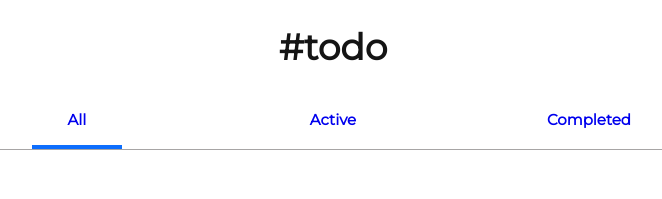
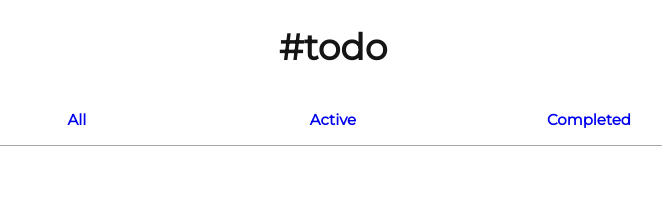
Before and after one commit to faustoleal/toDo-react, a React (Vite) app: page / in a window 1280 px wide. Shown: the top 199 px of the page, without its empty margins (307-969 px from the left). Built offline with nearby package versions, Linux system fonts and the light colour scheme.

Commit message:
arreglando enlaces

```diff
--- a/src/components/TodoList.jsx
+++ b/src/components/TodoList.jsx
@@ -37,7 +37,7 @@ const TodoList = () => {
         <nav className="links">
           <NavLink
             className={({ isActive }) => (isActive ? "active-link" : null)}
-            to="/"
+            to="https://faustoleal.github.io/toDo-react/"
           >
             All
           </NavLink>
```
